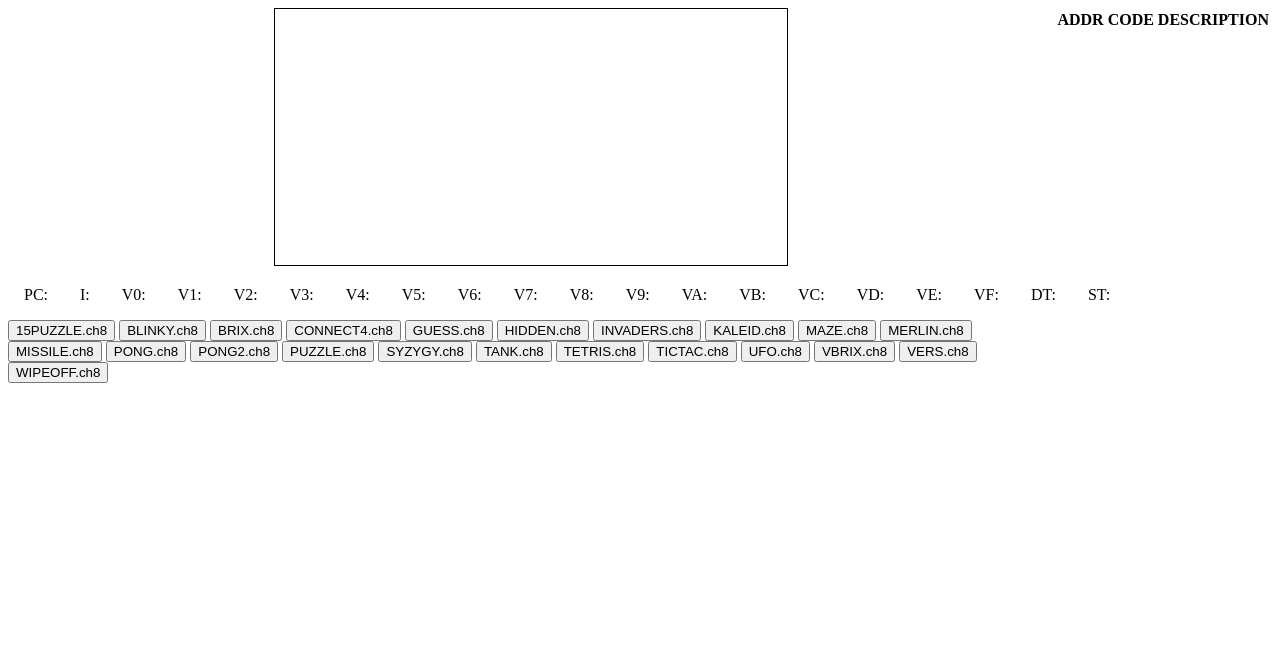
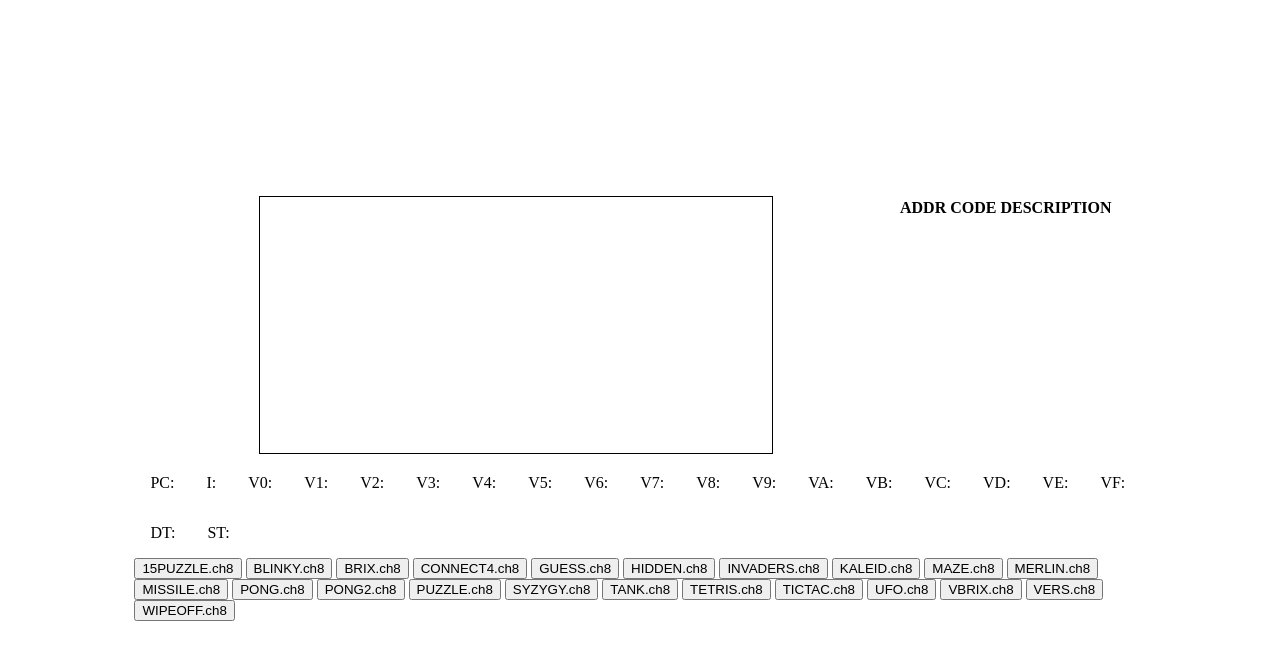
Before and after one commit to crummy/chip8js, a plain HTML site: page index.html in a window 1280 px wide. Drawn offline with Linux system fonts and the light colour scheme; a script that the page names is missing.

```diff
--- a/index.html
+++ b/index.html
@@ -2,13 +2,26 @@
 <html>
     <head><title>TypeScript Greeter</title></head>
     <style>
+        html {
+            height: 100%;
+        }
+
         body {
+            display: flex;
+            align-items: center;
+            height: 100%;
+        }
+
+        #container {
+            width: 80%;
+            margin: 0 auto;
             display: grid;
             grid-template-rows: 1;
             grid-template-areas:
                 "display rom"
                 "display rom"
                 "registers registers"
+                "roms roms"
         }
 
         #screen {
@@ -19,6 +32,10 @@
 
         #registers {
             grid-area: registers;
+        }
+
+        #roms {
+            grid-area: roms;
         }
 
         #rom_instructions_container {
@@ -41,6 +58,7 @@
 
         </style>
     <body>
+        <div id="container">
             <div id="screen">
                 <canvas id="display" width="512" height="256" style="border:1px solid #000000;"></canvas>
             </div>
@@ -101,6 +119,7 @@
                 <button class="rom" type="button">VERS.ch8</button>
                 <button class="rom" type="button">WIPEOFF.ch8</button>
             </div>
+        </div>
         <script src="dist/index.js" type="module"></script>
     </body>
 </html>
```
Also changed, not shown: 2 other files. Lines whose indentation alone changed are shown as unchanged.
